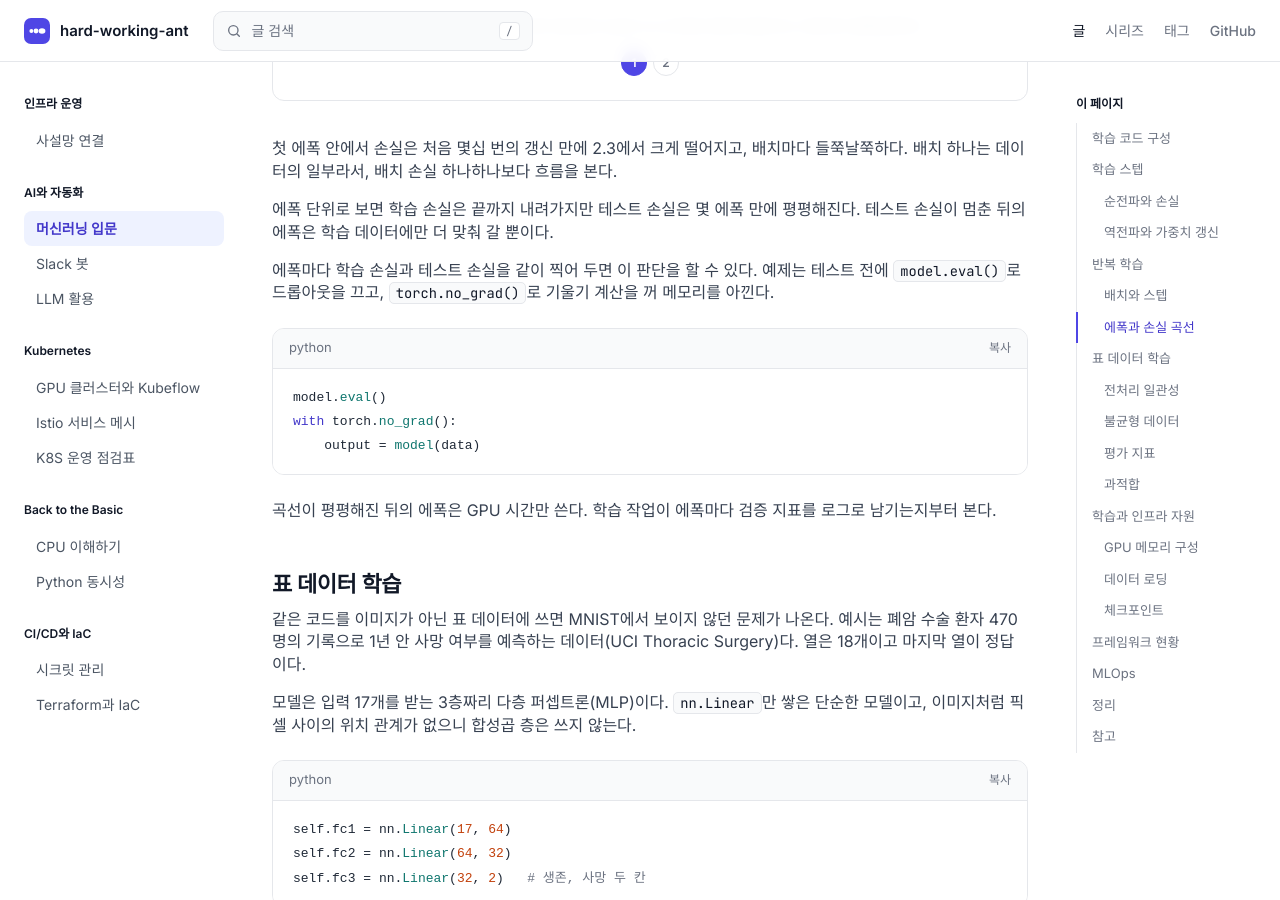
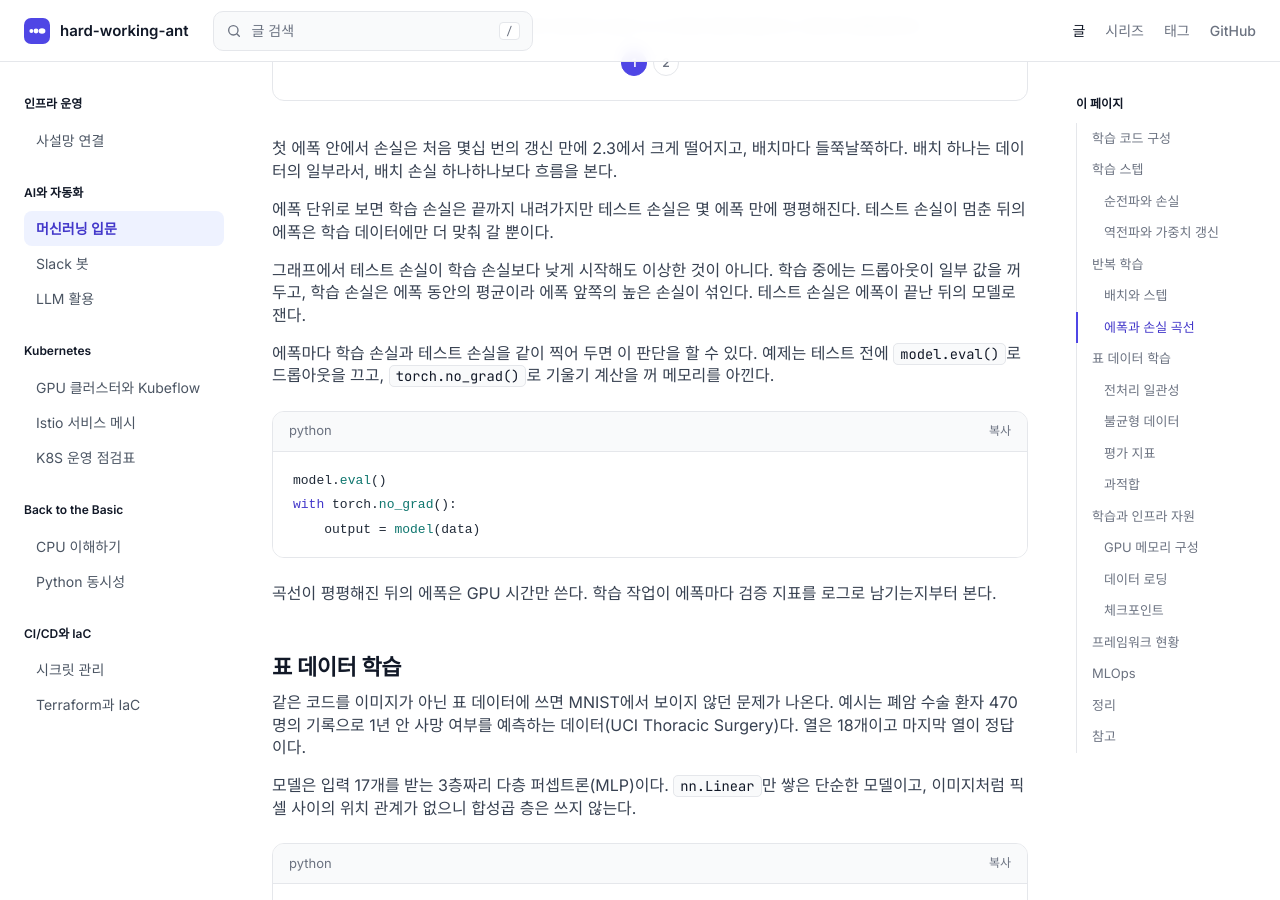
Before and after one commit to kimjanghyun1010/hard-working-ant, a Jekyll site: the page built from _posts/2026-11-08-ml-basics.md, in a window 1280 px wide and 900 px high, scrolled down 5651 px. Built offline with Jekyll 4.4.1, drawn with Linux system fonts in a browser that asks for light colours.

Commit message:
ML post: explain test loss starting below train loss
Co-Authored-By: Claude Opus 5.5 <noreply@anthropic.com>

```diff
--- a/_posts/2026-11-08-ml-basics.md
+++ b/_posts/2026-11-08-ml-basics.md
@@ -139,6 +139,8 @@ Adadelta와 Adam은 이 폭을 가중치마다 따로 조절하지만, 기울기
 첫 에폭 안에서 손실은 처음 몇십 번의 갱신 만에 2.3에서 크게 떨어지고, 배치마다 들쭉날쭉하다. 배치 하나는 데이터의 일부라서, 배치 손실 하나하나보다 흐름을 본다.
 
 에폭 단위로 보면 학습 손실은 끝까지 내려가지만 테스트 손실은 몇 에폭 만에 평평해진다. 테스트 손실이 멈춘 뒤의 에폭은 학습 데이터에만 더 맞춰 갈 뿐이다.
+
+그래프에서 테스트 손실이 학습 손실보다 낮게 시작해도 이상한 것이 아니다. 학습 중에는 드롭아웃이 일부 값을 꺼 두고, 학습 손실은 에폭 동안의 평균이라 에폭 앞쪽의 높은 손실이 섞인다. 테스트 손실은 에폭이 끝난 뒤의 모델로 잰다.
 
 에폭마다 학습 손실과 테스트 손실을 같이 찍어 두면 이 판단을 할 수 있다. 예제는 테스트 전에 `model.eval()`로 드롭아웃을 끄고, `torch.no_grad()`로 기울기 계산을 꺼 메모리를 아낀다.
 
```
